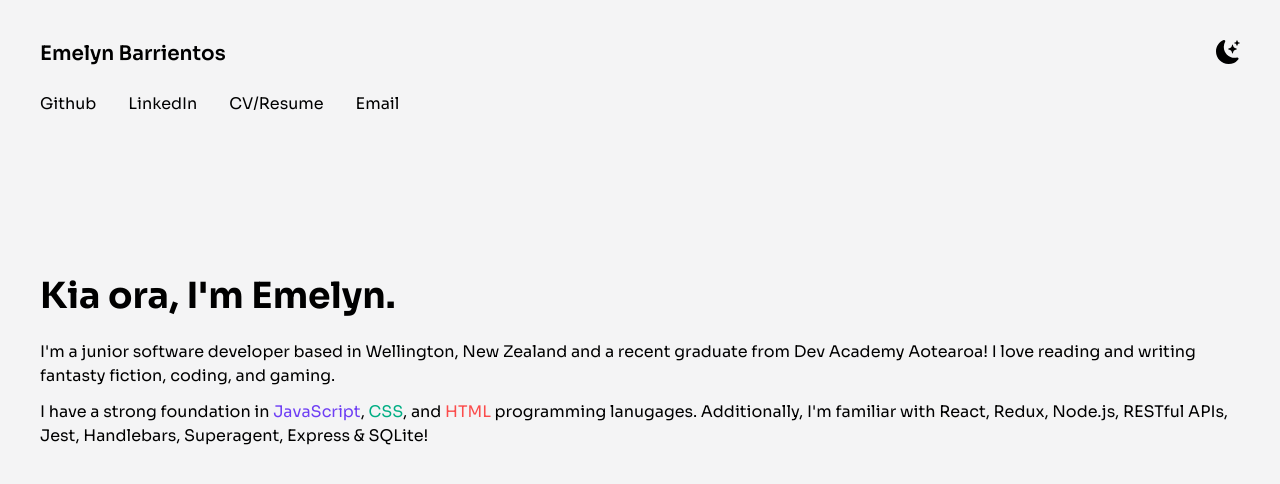
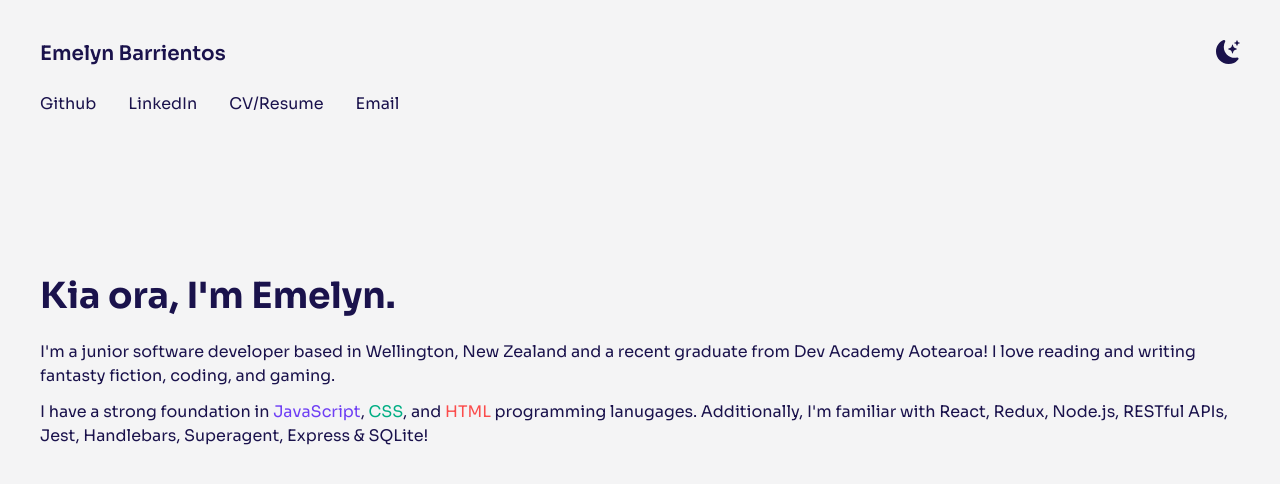
Before and after one commit to emelyn-barrientos/emelyn-barrientos-portfolio, a Next.js app: page / in a window 1280 px wide. Shown: the top 484 px of the page. Built offline with nearby package versions, Linux system fonts and the light colour scheme.

Commit message:
Add main-blue text color for full app body

```diff
--- a/styles/globals.css
+++ b/styles/globals.css
@@ -7,6 +7,7 @@ body {
   padding: 0;
   margin: 0;
   font-family: Sora, sans-serif;
+  color: #1A124C;
 }
 
 a {
```
